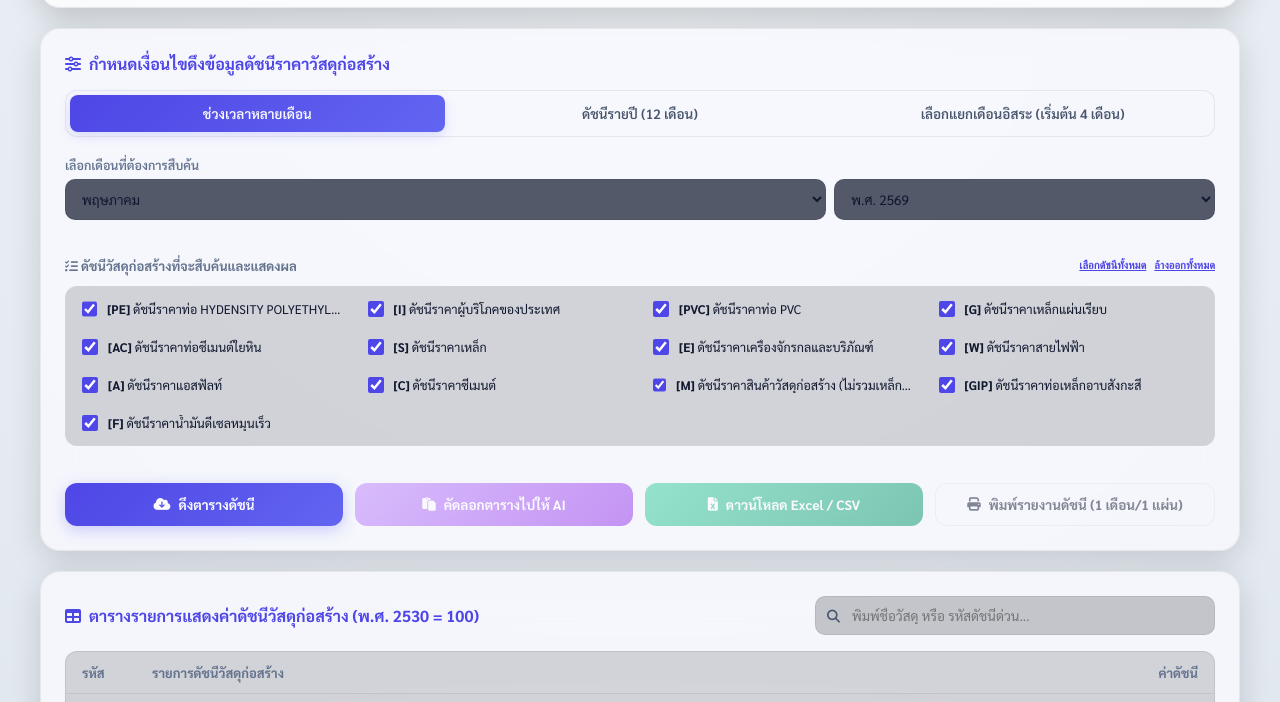
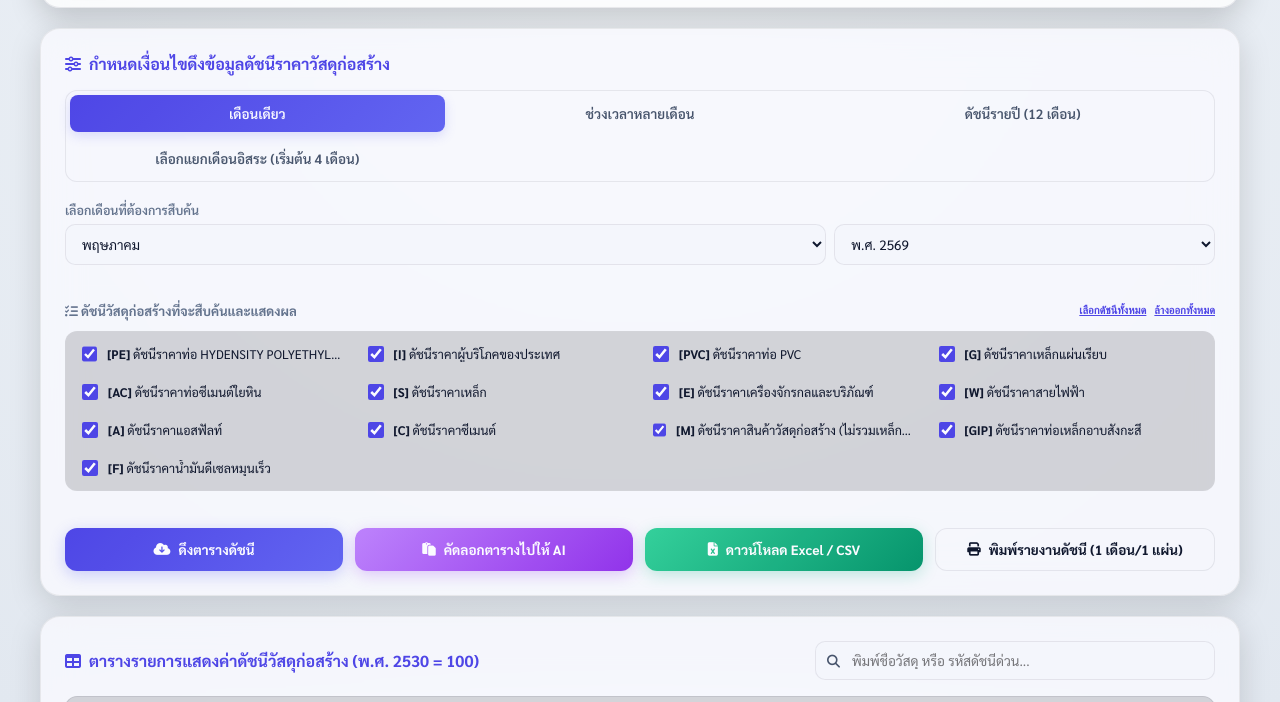
Before and after one commit to yotathai/thailand-k-calculator, a website: page k_index.html in a window 1280 px wide. Both pictures are taken after a click on the button "ดึงตารางดัชนี". Shown: the part 98-800 px from the top of the page. Drawn offline with nearby package versions, Linux system fonts and the light colour scheme; no server answers.

Commit message:
fix(contrast/tabs/annual): resolve select input visibility, restore single month tab, and prevent annual fetch crashes

```diff
--- a/k_index.html
+++ b/k_index.html
@@ -553,7 +553,7 @@
     }
 
     .form-select {
-      background: rgba(13, 20, 39, 0.7);
+      background: var(--slate-800);
       border: 1px solid var(--card-border);
       border-radius: 10px;
       color: var(--text-main);
@@ -783,7 +783,7 @@
 
     .search-input {
       width: 100%;
-      background: rgba(0, 0, 0, 0.2);
+      background: var(--slate-800);
       border: 1px solid var(--card-border);
       border-radius: 10px;
       color: var(--text-main);
@@ -1070,9 +1070,9 @@
         <i class="fa-solid fa-sliders"></i> กำหนดเงื่อนไขดึงข้อมูลดัชนีราคาวัสดุก่อสร้าง
       </div>
 
-      <!-- Mode selection -->
       <div class="mode-selector">
-        <button class="mode-tab active" id="mode-range" onclick="setSearchMode('range')">ช่วงเวลาหลายเดือน</button>
+        <button class="mode-tab active" id="mode-single" onclick="setSearchMode('single')">เดือนเดียว</button>
+        <button class="mode-tab" id="mode-range" onclick="setSearchMode('range')">ช่วงเวลาหลายเดือน</button>
         <button class="mode-tab" id="mode-year" onclick="setSearchMode('year')">ดัชนีรายปี (12 เดือน)</button>
         <button class="mode-tab" id="mode-custom" onclick="setSearchMode('custom')">เลือกแยกเดือนอิสระ (เริ่มต้น 4 เดือน)</button>
       </div>
@@ -1510,7 +1510,7 @@
 
       const row = document.createElement('div');
       row.className = 'custom-date-row';
-      row.style.cssText = 'display:flex; align-items:center; gap:6px; background:rgba(0,0,0,0.2); border:1px solid var(--card-border); padding:6px 10px; border-radius:10px;';
+      row.style.cssText = 'display:flex; align-items:center; gap:6px; background:var(--slate-800); border:1px solid var(--card-border); padding:6px 10px; border-radius:10px;';
 
       // Create month selector
       const mSel = document.createElement('select');
@@ -1668,8 +1668,12 @@
             }
           }
 
-          if (!monthData) throw new Error(`ล้มเหลวขณะดึงข้อมูลเดือน ${month}/${year}`);
-          monthlyCache[cacheKey] = monthData;
+          if (!monthData) {
+            console.warn(`ล้มเหลวขณะดึงข้อมูลเดือน ${month}/${year} หรือยังไม่มีข้อมูลบริการจากระบบดัชนี`);
+            monthlyCache[cacheKey] = [];
+          } else {
+            monthlyCache[cacheKey] = monthData;
+          }
         });
 
         await Promise.all(fetchPromises);
```
Also changed, not shown: public/index.html (+11 -7 lines).
